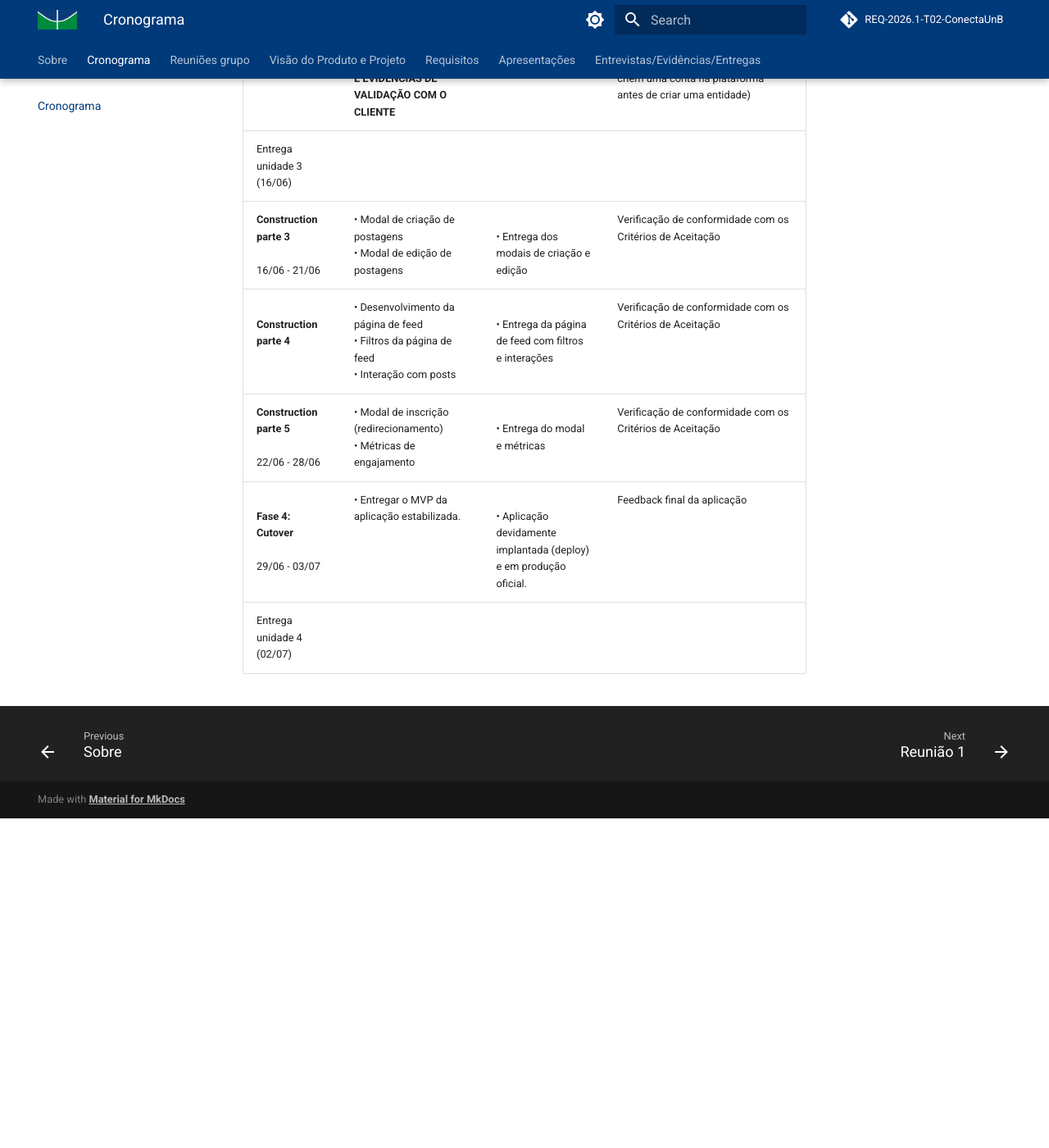
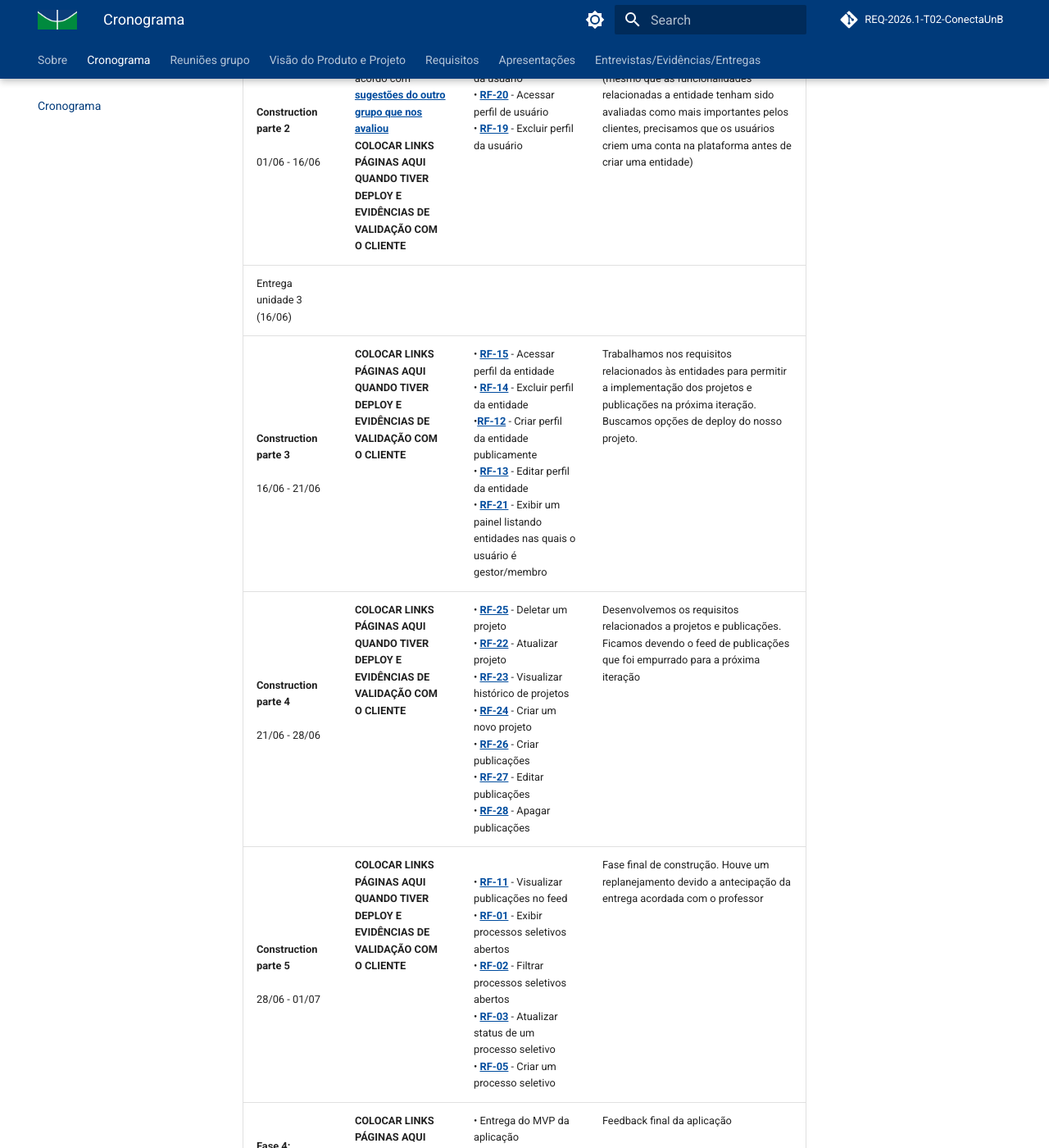
Before and after one commit to mdsreq-fga-unb/REQ-2026.1-T02-ConectaUnB, an MkDocs documentation site: the page built from docs/cronograma/cronograma.md, in a window 1280 px wide and 1400 px high, scrolled down 1267 px. Shown: the whole window at 82% size. Built offline with MkDocs 1.6.1 and Material for MkDocs 9.7.7, drawn with Linux system fonts in a browser that asks for light colours; comment, search, counter and statistics services are not loaded; before the commit the page ends 2265 px from its top, so only the background shows below that; some of the changed text lies outside the part shown.

Commit message:
docs: cronograma completo, pendente apenas links do deploy e vídeos

```diff
--- a/docs/cronograma/cronograma.md
+++ b/docs/cronograma/cronograma.md
@@ -9,8 +9,8 @@
 | **Fase 3: Construction parte 1**<br><br>21/05 - 31/05 |  | Preparação do ambiente de desenvolvimento| Precisamos replanejar essa semana, tivemos diversos problemas no começo da construção relacionados a execução local e docker. Havíamos planejado entregar os requisitos relacionados ao perfil do usuário nessa fase (Cadastro, login, edição e exclusão da conta de usuário), contudo empurramos essa entrega para a próxima iteração |
 | **Construction parte 2**<br><br>01/06 - 16/06 | &bull; Organização e atualização dos requisitos de acordo com [sugestões do outro grupo que nos avaliou](https://www.figma.com/board/IMHjnjS2ZOAbM3Sz0Z7g5l/Ver-e-Val?node-id=0-1&t=iyYJ21VqeF9EfKxP-1) <br>**COLOCAR LINKS PÁGINAS AQUI QUANDO TIVER DEPLOY E EVIDÊNCIAS DE VALIDAÇÃO COM O CLIENTE** | &bull; [**RF-17**](../RFuncionais/RF_17.md) - Cadastrar perfil de usuário <br>&bull; [**RF-18**](../RFuncionais/RF_18.md) - Editar perfil da usuário<br> &bull; [**RF-20**](../RFuncionais/RF_20.md) - Acessar perfil de usuário<br>&bull; [**RF-19**](../RFuncionais/RF_19.md) - Excluir perfil da usuário | Implementamos a porta de acesso da aplicação, funcionalidades de cadastro, login e edição da conta do usuário (mesmo que as funcionalidades relacionadas a entidade tenham sido avaliadas como mais importantes pelos clientes, precisamos que os usuários criem uma conta na plataforma antes de criar uma entidade) |
 |Entrega unidade 3 (16/06)| | | |
-| **Construction parte 3**<br><br>16/06 - 21/06 | &bull; Modal de criação de postagens<br> &bull; Modal de edição de postagens | <br> &bull; Entrega dos modais de criação e edição | Verificação de conformidade com os Critérios de Aceitação |
-| **Construction parte 4**<br><br> | &bull; Desenvolvimento da página de feed<br> &bull; Filtros da página de feed<br> &bull; Interação com posts | <br> &bull; Entrega da página de feed com filtros e interações | Verificação de conformidade com os Critérios de Aceitação |
-| **Construction parte 5**<br><br>22/06 - 28/06 | &bull; Modal de inscrição (redirecionamento)<br> &bull; Métricas de engajamento | <br> &bull; Entrega do modal e métricas | Verificação de conformidade com os Critérios de Aceitação |
-| **Fase 4: Cutover**<br><br>29/06 - 03/07 | &bull; Entregar o MVP da aplicação estabilizada. | <br> &bull; Aplicação devidamente implantada (deploy) e em produção oficial. | Feedback final da aplicação |
+| **Construction parte 3**<br><br>16/06 - 21/06 | **COLOCAR LINKS PÁGINAS AQUI QUANDO TIVER DEPLOY E EVIDÊNCIAS DE VALIDAÇÃO COM O CLIENTE** | &bull; [**RF-15**](../RFuncionais/RF_15.md) - Acessar perfil da entidade<br>&bull; [**RF-14**](../RFuncionais/RF_14.md) - Excluir perfil da entidade<br>&bull;[**RF-12**](../RFuncionais/RF_12.md) - Criar perfil da entidade publicamente<br>&bull; [**RF-13**](../RFuncionais/RF_13.md) - Editar perfil da entidade<br>&bull; [**RF-21**](../RFuncionais/RF_21.md) - Exibir um painel listando entidades nas quais o usuário é gestor/membro | Trabalhamos nos requisitos relacionados às entidades para permitir a implementação dos projetos e publicações na próxima iteração. Buscamos opções de deploy do nosso projeto. |
+| **Construction parte 4** <br><br> 21/06 - 28/06<br><br> | **COLOCAR LINKS PÁGINAS AQUI QUANDO TIVER DEPLOY E EVIDÊNCIAS DE VALIDAÇÃO COM O CLIENTE** | &bull; [**RF-25**](../RFuncionais/RF_25.md) - Deletar um projeto<br> &bull; [**RF-22**](../RFuncionais/RF_22.md) - Atualizar projeto<br> &bull; [**RF-23**](../RFuncionais/RF_23.md) - Visualizar histórico de projetos<br> &bull; [**RF-24**](../RFuncionais/RF_24.md) - Criar um novo projeto<br> &bull; [**RF-26**](../RFuncionais/RF_26.md) - Criar publicações<br> &bull; [**RF-27**](../RFuncionais/RF_27.md) - Editar publicações<br> &bull; [**RF-28**](../RFuncionais/RF_28.md) - Apagar publicações| Desenvolvemos os requisitos relacionados a projetos e publicações. Ficamos devendo o feed de publicações que foi empurrado para a próxima iteração |
+| **Construction parte 5**<br><br>28/06 - 01/07 | **COLOCAR LINKS PÁGINAS AQUI QUANDO TIVER DEPLOY E EVIDÊNCIAS DE VALIDAÇÃO COM O CLIENTE** |<br> &bull; [**RF-11**](../RFuncionais/RF_11.md) - Visualizar publicações no feed<br> &bull; [**RF-01**](../RFuncionais/RF_01.md) - Exibir processos seletivos abertos<br> &bull; [**RF-02**](../RFuncionais/RF_02.md) - Filtrar processos seletivos abertos<br> &bull; [**RF-03**](../RFuncionais/RF_03.md) - Atualizar status de um processo seletivo<br> &bull; [**RF-05**](../RFuncionais/RF_05.md) - Criar um processo seletivo| Fase final de construção. Houve um replanejamento devido a antecipação da entrega acordada com o professor |
+| **Fase 4: Cutover**<br><br> 01/07 | **COLOCAR LINKS PÁGINAS AQUI QUANDO TIVER DEPLOY E EVIDÊNCIAS DE VALIDAÇÃO COM O CLIENTE** |  &bull; Entrega do MVP da aplicação estabilizada <br> &bull; Aplicação devidamente implantada (deploy) e em produção oficial. | Feedback final da aplicação |
 |Entrega unidade 4 (02/07)| | | |
```
